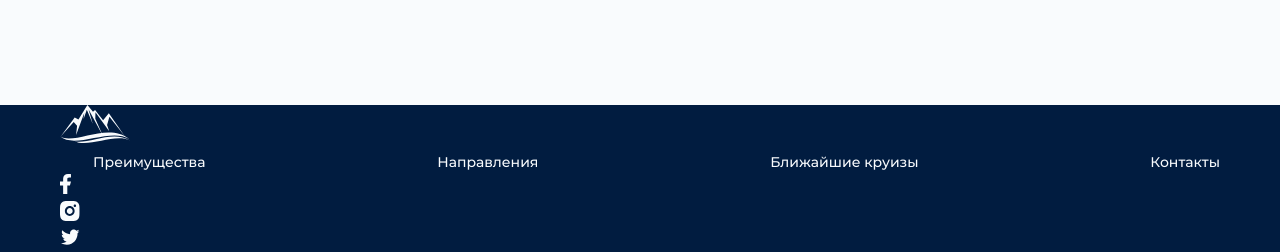
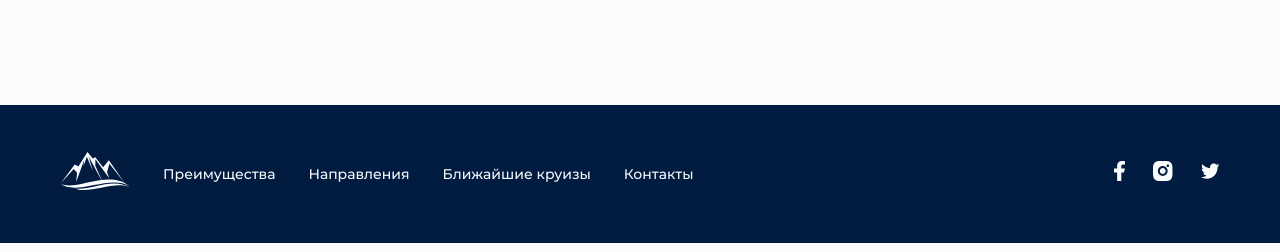
Before and after one commit to EtelBogen/Antarctic, a website built with webpack: page source/index.html in a window 1280 px wide. Shown: the part 3995-4247 px from the top of the page. Built offline with nearby package versions, Linux system fonts and the light colour scheme; files whose address does not match are found by name.

Commit message:
Completed desktop booking and footer

```diff
--- a/source/index.html
+++ b/source/index.html
@@ -510,7 +510,7 @@
       </main>
 
       <footer class="page-footer">
-        <div class="container">
+        <div class="page-footer__wrapper container">
           <div class="page-footer__logo logo">
             <a href="index.html">
               <span class="visually-hidden">На основную страницу сайта круизов в Антарктику.</span>
--- a/source/sass/blocks/navigation.scss
+++ b/source/sass/blocks/navigation.scss
@@ -4,6 +4,10 @@
   flex-wrap: wrap;
   align-items: center;
   justify-content: space-between;
+
+  &--footer {
+    justify-content: start;
+  }
 }
 
 .navigation__item {
--- a/source/sass/blocks/page-footer.scss
+++ b/source/sass/blocks/page-footer.scss
@@ -1,4 +1,14 @@
 .page-footer {
-  min-height: 138px;
   background-color: $color-tangaroa;
 }
+
+.page-footer__wrapper {
+  display: grid;
+  grid-template-columns: 70px 1fr 106px;
+  align-items: center;
+  min-height: 138px;
+}
+
+.page-footer__logo {
+  padding-right: 7px;
+}
--- /dev/null
+++ b/source/sass/blocks/socials.scss
@@ -0,0 +1,5 @@
+.socials {
+  display: flex;
+  justify-content: space-between;
+  align-items: center;
+}
--- a/source/sass/style.scss
+++ b/source/sass/style.scss
@@ -33,6 +33,7 @@
 @import "blocks/page";
 @import "blocks/promo";
 @import "blocks/section";
+@import "blocks/socials";
 
 // ---------------------------------
 
```
Also changed, not shown: build/css/style.css, build/css/style.min.css, build/index.html, 1 other file.
